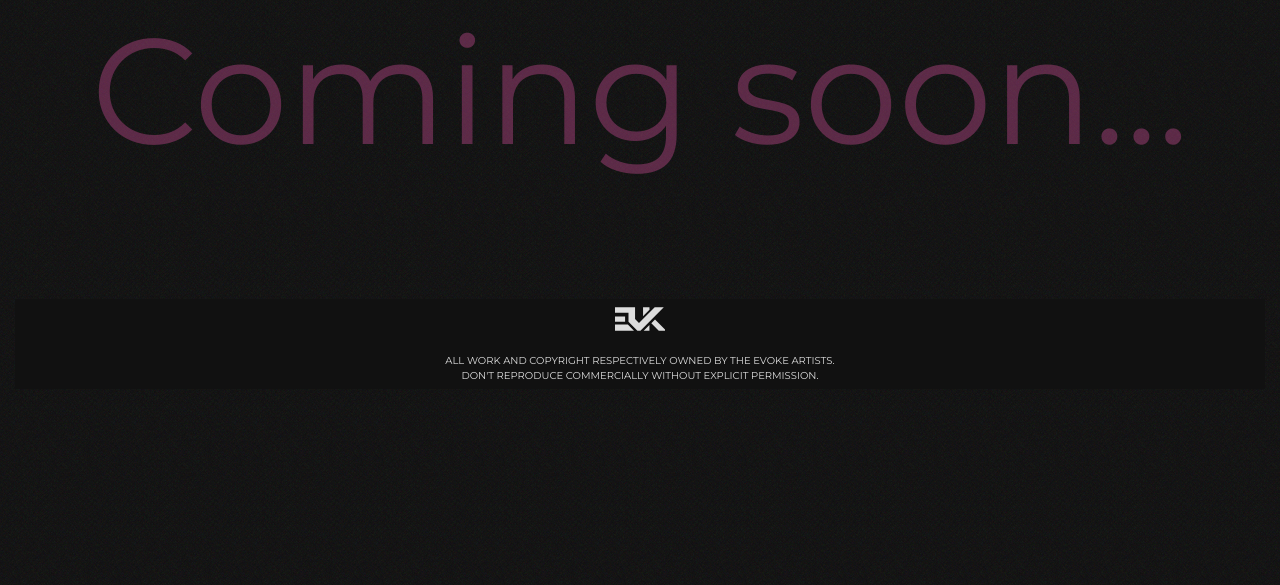
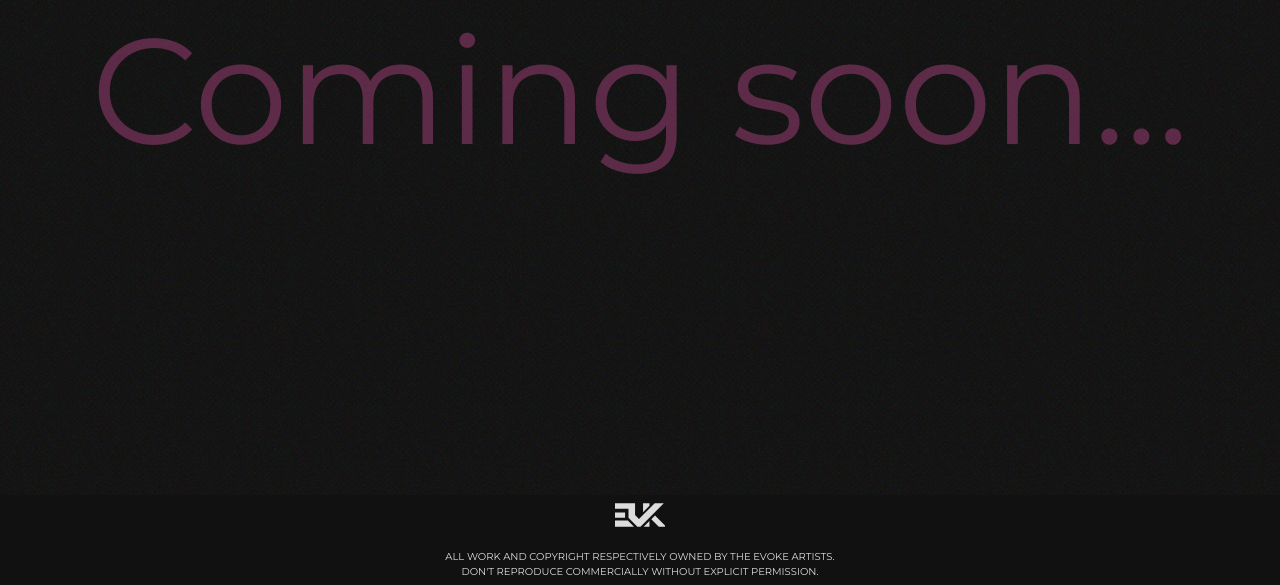
Before and after one commit to lostPixels/Evokeone.com, a Node server app: page /splash in a window 1280 px wide. Shown: the part 215-800 px from the top of the page. Run offline with Node 20, Linux system fonts and the light colour scheme; some libraries are stand-ins or nearby versions.

Commit message:
Tweaked splash page and addded toggle page at splash/toggle

```diff
--- a/assets/css/dist/main.css
+++ b/assets/css/dist/main.css
@@ -1064,5 +1064,13 @@ footer .logo svg {
   font-weight: 100;
   height: 200px; }
 
+.splash-footer {
+  background: #111111;
+  text-align: center;
+  position: absolute;
+  bottom: 0px;
+  width: 100%;
+  left: 0px; }
+
 .interview .interview-segment {
   display: none; }
--- a/assets/scss/partials/pages/_splash.scss
+++ b/assets/scss/partials/pages/_splash.scss
@@ -8,3 +8,12 @@
     font-weight: 100;
     height: 200px;
   }
+
+  .splash-footer {
+    background: #111111;
+    text-align: center;
+    position: absolute;
+    bottom: 0px;
+    width: 100%;
+    left: 0px;
+  }
--- a/routes.js
+++ b/routes.js
@@ -7,6 +7,8 @@ var interviewModel = require('./models/interviews');
 var dbModel = require('./models/db');
 var router = express.Router();
 var parser = bodyParser.urlencoded({extended: true});
+
+var splash = false;
 
 router.param('exhibitID', function(req, res, next, id) {
   req.exhibit = {
@@ -24,11 +26,19 @@ router.param('submissionID', function(req, res, next, id) {
 });
 
 
-router.get('/', function(req, res) {
-    res.render('home', {
-        wrapperClass: 'home'
-    });
-});
+router.get('/', renderHome);
+
+// so that we can toggle splash page easily
+// this is a terrible way to do this but
+// this is not an enterprise site
+
+// could include a JSON file with this data if
+// we needed to...
+function renderHome(req, res){
+    var page = ((splash)?"splash":"home");
+    var params = ((splash)?{layout : "splash"}:{wrapperClass : "home"});
+    res.render(page, params);
+}
 
 /** Removing until we add all the art packs.
 app.get('/exhibit/', function(req, res) {
@@ -119,4 +129,13 @@ router.get('/splash',function(req, res) {
       res.render('splash', {layout: 'splash'});
 });
 
+// toggles splash page on or off
+router.get('/splash/toggle', function(req, res){
+      splash = !(splash);
+      console.log("NOTE: SPLASH " + ((splash)?"ACTIVATED":"DEACTIVATED"));
+      renderHome(req, res);
+});
+
+
+
 module.exports = router;
--- a/views/layouts/splash.handlebars
+++ b/views/layouts/splash.handlebars
@@ -41,7 +41,7 @@
 
             {{{body}}}
 
-    <footer>
+    <footer class="splash-footer">
         <a class="logo" href="/">
             <svg version="1.1"xmlns="http://www.w3.org/2000/svg"xmlns:xlink="http://www.w3.org/1999/xlink"x="0px"y="0px"width="820px"height="414px"viewBox="0 0 820 414"enable-background="new 0 0 820 414"xml:space="preserve">
                 <g>
```
